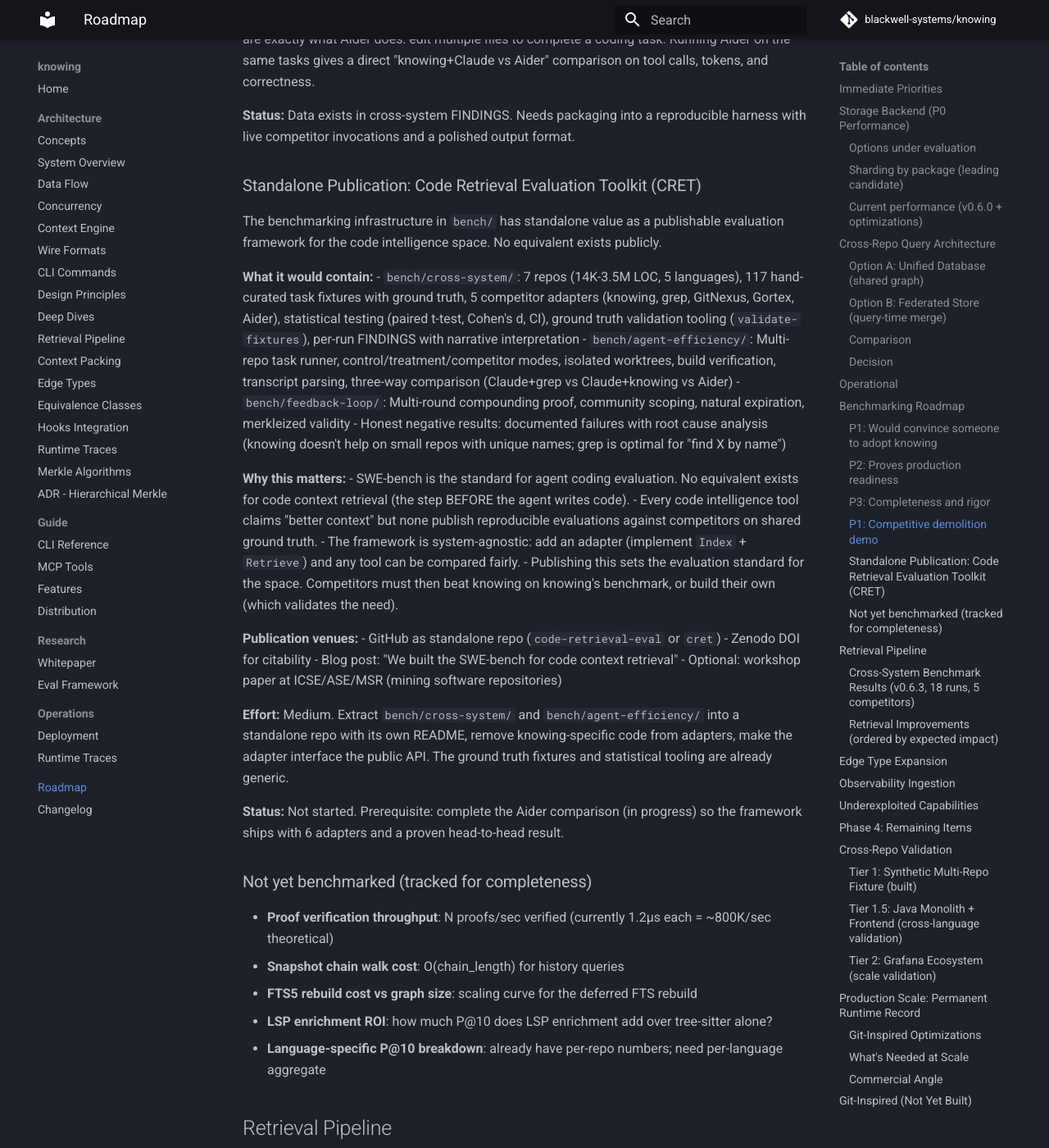
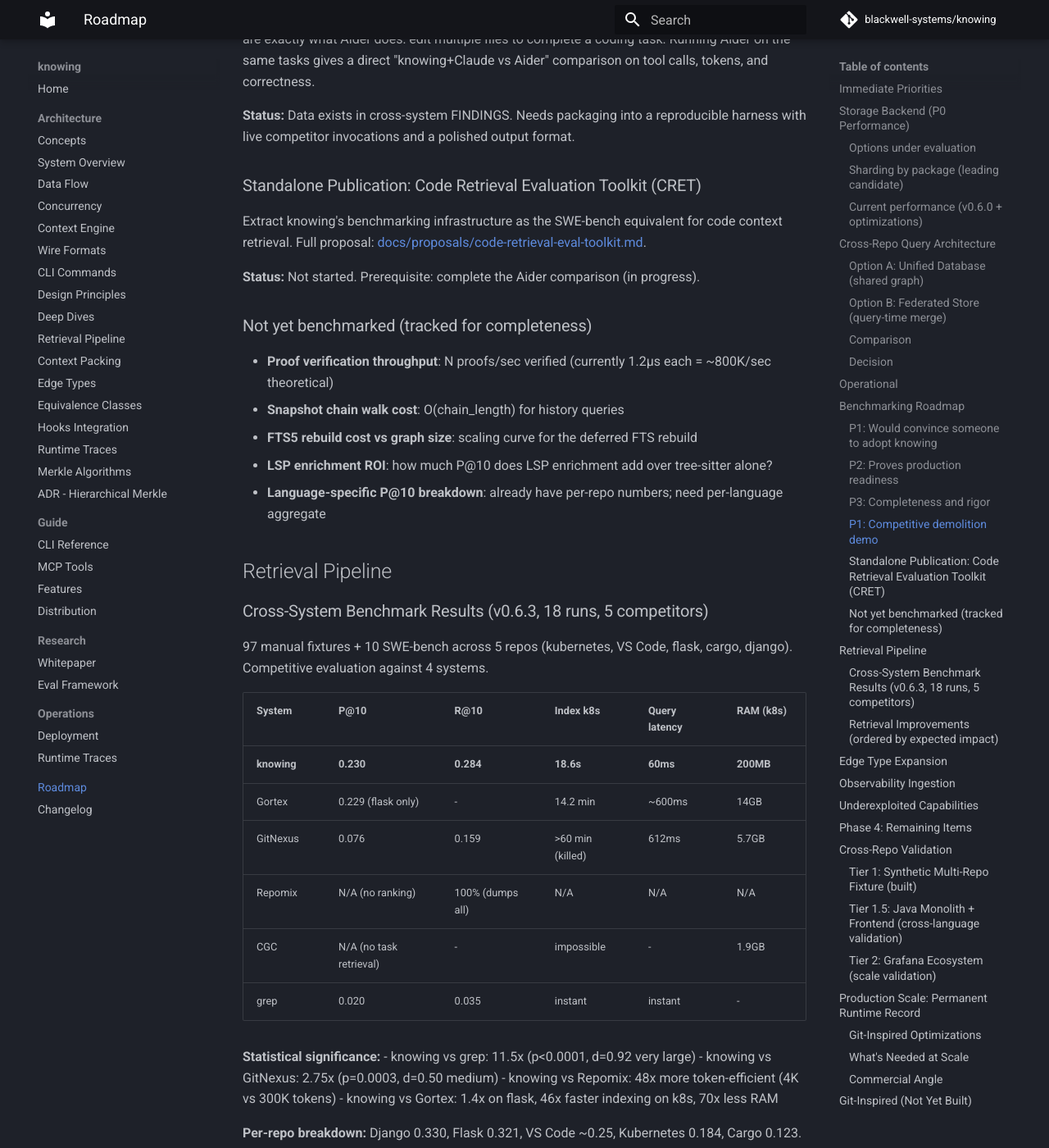
Before and after one commit to blackwell-systems/knowing, an MkDocs documentation site: the page built from docs/roadmap.md, in a window 1280 px wide and 1400 px high, scrolled down 9575 px. Shown: the whole window at 82% size. Built offline with MkDocs 1.6.1 and Material for MkDocs 9.7.7, drawn with Linux system fonts in a browser that asks for light colours; comment, search, counter and statistics services are not loaded.

Commit message:
docs: CRET proposal moved to proposals directory

```diff
--- a/docs/roadmap.md
+++ b/docs/roadmap.md
@@ -229,45 +229,10 @@ Why Aider matters:
 
 ### Standalone Publication: Code Retrieval Evaluation Toolkit (CRET)
 
-The benchmarking infrastructure in `bench/` has standalone value as a publishable
-evaluation framework for the code intelligence space. No equivalent exists publicly.
+Extract knowing's benchmarking infrastructure as the SWE-bench equivalent for code
+context retrieval. Full proposal: [docs/proposals/code-retrieval-eval-toolkit.md](../proposals/code-retrieval-eval-toolkit.md).
 
-**What it would contain:**
-- `bench/cross-system/`: 7 repos (14K-3.5M LOC, 5 languages), 117 hand-curated task
-  fixtures with ground truth, 5 competitor adapters (knowing, grep, GitNexus, Gortex,
-  Aider), statistical testing (paired t-test, Cohen's d, CI), ground truth validation
-  tooling (`validate-fixtures`), per-run FINDINGS with narrative interpretation
-- `bench/agent-efficiency/`: Multi-repo task runner, control/treatment/competitor modes,
-  isolated worktrees, build verification, transcript parsing, three-way comparison
-  (Claude+grep vs Claude+knowing vs Aider)
-- `bench/feedback-loop/`: Multi-round compounding proof, community scoping, natural
-  expiration, merkleized validity
-- Honest negative results: documented failures with root cause analysis (knowing doesn't
-  help on small repos with unique names; grep is optimal for "find X by name")
-
-**Why this matters:**
-- SWE-bench is the standard for agent coding evaluation. No equivalent exists for code
-  context retrieval (the step BEFORE the agent writes code).
-- Every code intelligence tool claims "better context" but none publish reproducible
-  evaluations against competitors on shared ground truth.
-- The framework is system-agnostic: add an adapter (implement `Index` + `Retrieve`) and
-  any tool can be compared fairly.
-- Publishing this sets the evaluation standard for the space. Competitors must then beat
-  knowing on knowing's benchmark, or build their own (which validates the need).
-
-**Publication venues:**
-- GitHub as standalone repo (`code-retrieval-eval` or `cret`)
-- Zenodo DOI for citability
-- Blog post: "We built the SWE-bench for code context retrieval"
-- Optional: workshop paper at ICSE/ASE/MSR (mining software repositories)
-
-**Effort:** Medium. Extract `bench/cross-system/` and `bench/agent-efficiency/` into a
-standalone repo with its own README, remove knowing-specific code from adapters, make
-the adapter interface the public API. The ground truth fixtures and statistical tooling
-are already generic.
-
-**Status:** Not started. Prerequisite: complete the Aider comparison (in progress) so the
-framework ships with 6 adapters and a proven head-to-head result.
+**Status:** Not started. Prerequisite: complete the Aider comparison (in progress).
 
 ### Not yet benchmarked (tracked for completeness)
 
```
Also changed, not shown: docs/proposals/code-retrieval-eval-toolkit.md (added, +140 -0 lines).
